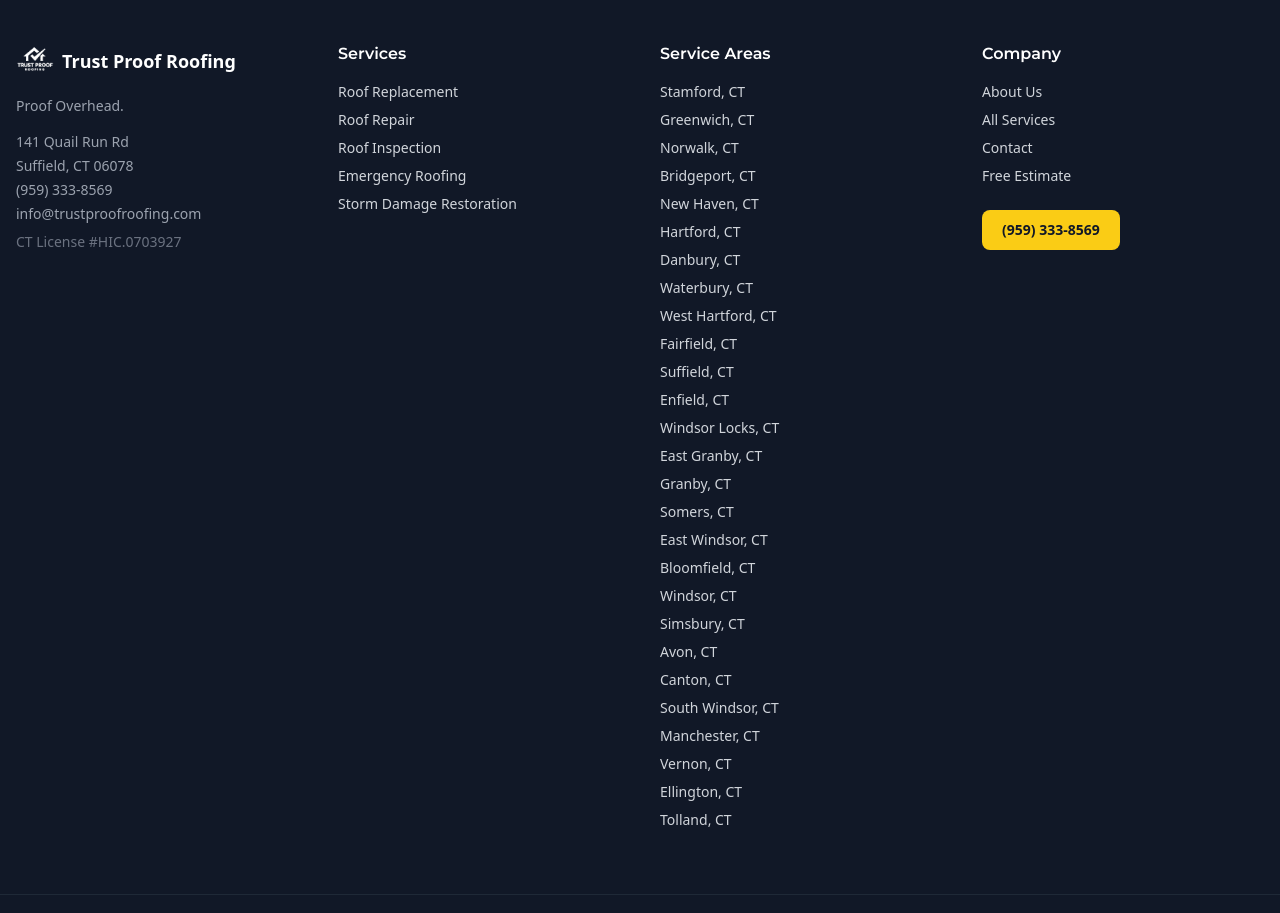
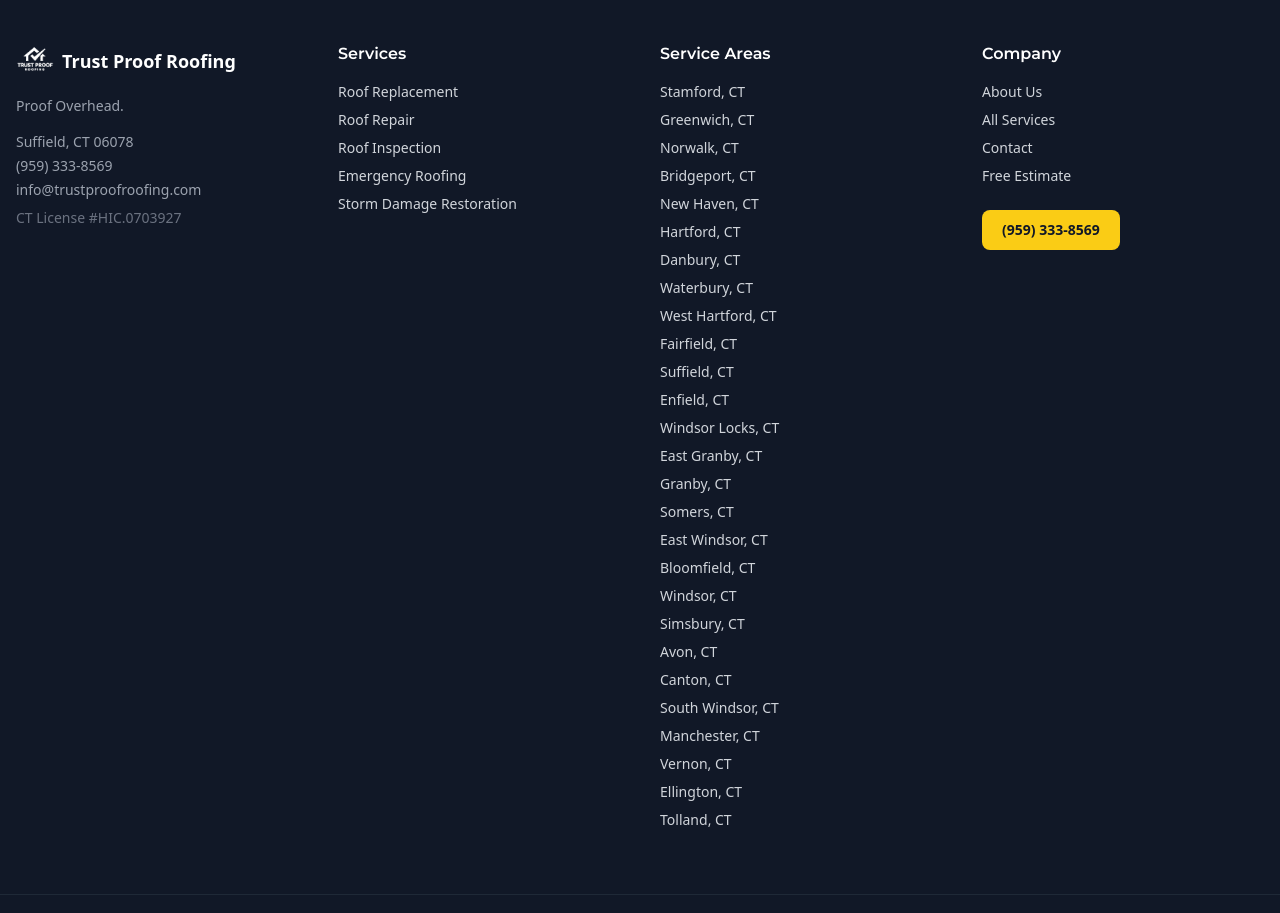
Before and after one commit to solarprolab/trust-proof-roofing, a Next.js app: page / in a window 1280 px wide. Shown: the part 5480-6393 px from the top of the page. Built offline with nearby package versions, Linux system fonts and the light colour scheme.

Commit message:
fix: remove street address from LocalBusiness schema and config

```diff
--- a/src/app/page.tsx
+++ b/src/app/page.tsx
@@ -26,7 +26,6 @@ const localBusinessSchema = {
   name: 'Trust Proof Roofing LLC',
   address: {
     '@type': 'PostalAddress',
-    streetAddress: '141 Quail Run Rd',
     addressLocality: 'Suffield',
     addressRegion: 'CT',
     postalCode: '06078',
--- a/src/lib/config.ts
+++ b/src/lib/config.ts
@@ -7,7 +7,7 @@ export const SITE = {
   phone: '(959) 333-8569',
   email: 'info@trustproofroofing.com',
   address: {
-    street: '141 Quail Run Rd',
+    street: '',
     city: 'Suffield',
     state: 'CT',
     stateFullName: 'Connecticut',
```
